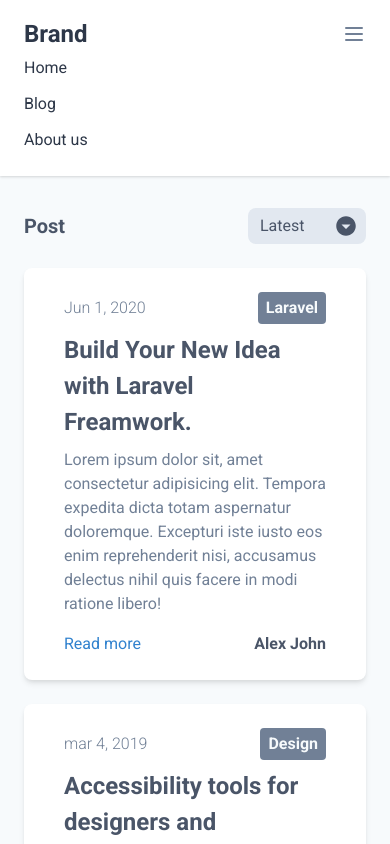
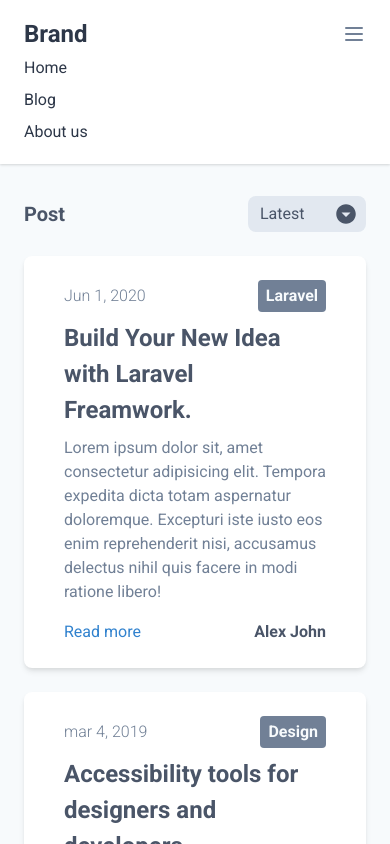
Before and after one commit to merakiuilabs/blog-page-example, a Vue app: page / in a window 390 px wide. Both pictures are taken after a click on the button 354 px from the left and 34 px from the top of the page. Shown: the top 844 px of the page. Built offline with nearby package versions, Linux system fonts and the light colour scheme.

Commit message:
edit navbar links style

```diff
--- a/src/components/navigation-navbar-simple.vue
+++ b/src/components/navigation-navbar-simple.vue
@@ -14,9 +14,9 @@
             </div>
         </div>
         <div class="flex flex-col md:flex-row" :class="isOpen ? 'block' : ['hidden' , 'md:block']">
-            <a class="my-1 text-gray-800 border-b-4 border-transparent hover:border-gray-700 hover:font-bold md:mx-4 md:my-0" href="#">Home</a>
-            <a class="my-1 text-gray-800 border-b-4 border-transparent hover:border-gray-700 hover:font-bold md:mx-4 md:my-0" href="#">Blog</a>
-            <a class="my-1 text-gray-800 border-b-4 border-transparent hover:border-gray-700 hover:font-bold md:ml-4 md:my-0" href="#">About us</a>
+            <a class="my-1 text-gray-800 hover:font-bold md:mx-4 md:my-0" href="#">Home</a>
+            <a class="my-1 text-gray-800 hover:font-bold md:mx-4 md:my-0" href="#">Blog</a>
+            <a class="my-1 text-gray-800 hover:font-bold md:ml-4 md:my-0" href="#">About us</a>
         </div>
         </div>
     </nav>
```
